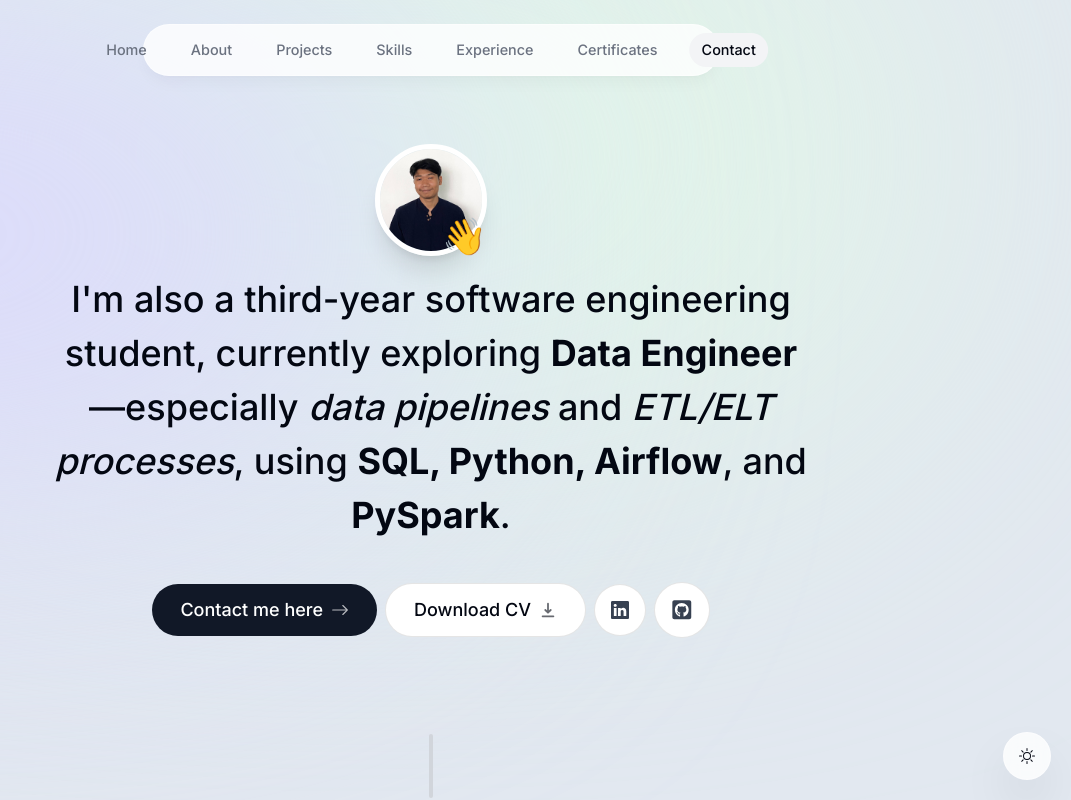
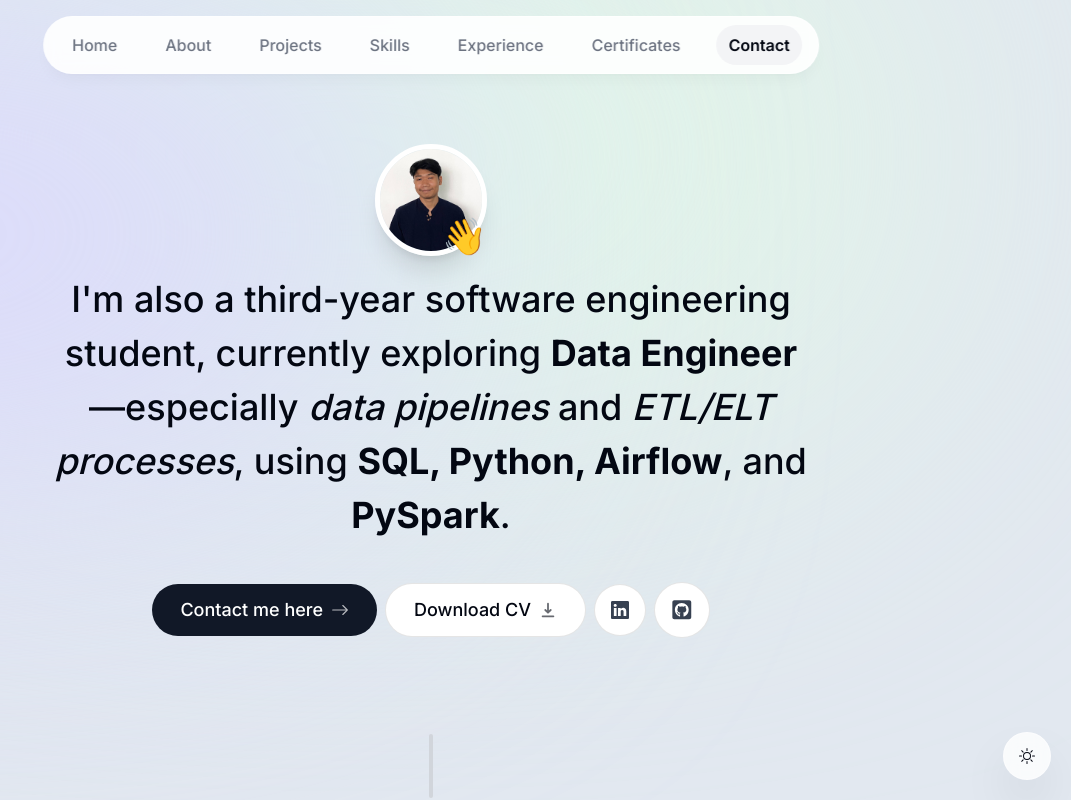
Before and after one commit to phonlapatS/Portfolio-with-React-Nextjs, a Next.js app: page / in a window 1280 px wide. Shown: the top 800 px of the page, without its empty margins (209-1280 px from the left). Built offline with nearby package versions, Linux system fonts and the light colour scheme.

Commit message:
edit header menu background to fit with the current content not finished

```diff
--- a/components/header.tsx
+++ b/components/header.tsx
@@ -7,40 +7,37 @@ import Link from 'next/link';
 import clsx from 'clsx';
 import { useActiveSectionContext } from '@/context/active-section-context';
 
-
 export function Header() {
   const { activeSection, setActiveSection, setTimeOfLastClick } = useActiveSectionContext();
 
   return (
-  <header className='z-[999] relative'>
-    <motion.div className='fixed top-0 left-1/2 -translate-x-1/2 h-[4.5rem] w-full rounded-none
-    border border-white border-opacity-40 bg-white bg-opacity-80
-    shadow-lg shadow-black/[0.03] backdrop-blur-[0,5rem]
-    sm:top-6 sm:h-[3.25rem] sm:w-[36rem] sm:rounded-full dark:bg-gray-950
-    dark:border-black/40 dark:bg-opacity-75'
-        initial={{ y: -100, x:"-50%", opacity: 0}} /*Edit Motion*/
-        animate={{ y: 0, x:"-50%", opacity: 1}}
+    <header className="z-[999] relative">
+      <div className="flex justify-center w-full">
+        <motion.div
+          className="fixed top-4 left-1/2 -translate-x-1/2 z-50
+            bg-white bg-opacity-90 border border-white border-opacity-40
+            shadow-lg shadow-black/[0.03] backdrop-blur-[0.5rem]
+            rounded-full px-4 py-2
+            w-max"
+          initial={{ y: -100, x: "-50%", opacity: 0 }}
+          animate={{ y: 0, x: "-50%", opacity: 1 }}
         >
-    </motion.div>
-
-    <nav className='flex fixed top-[0.15rem] left-1/2 h-12 -translate-x-1/2
-    py-2 sm:top-[1.7rem] sm:h-[initial] sm:py-0' >
-        <ul className='flex w-[22rem] flex-wrap items-center
-        justify-center gap-y-1 text-[0.9rem] font-medium text-gray-500
-        sm:w-[initial] sm:flex-nowrap sm:gap-5'>
+          <nav>
+            <ul className="flex items-center gap-6 text-[1rem] font-medium text-gray-500">
               {links.map(link => (
                 <motion.li
-                    className='h-3/4 flex items-center
-                    justify-center relative' key={link.hash}
-                    initial={{ y: -100, opacity: 0}}
+                  className="relative"
+                  key={link.hash}
+                  initial={{ y: -100, opacity: 0 }}
                   animate={{ y: 0, opacity: 1 }}
                 >
-                <Link className={clsx(
-                        "flex w-full items-center justify-center px-3 py-3 hover:text-gray-950 transition darkLtext-gray-500 dark:hover:text-gray-300"
-
-                        , {
-                            "text-gray-950 dark:text-gray-200": activeSection === link.name,
-                        })}
+                  <Link
+                    className={clsx(
+                      "flex items-center justify-center px-3 py-2 rounded-full hover:text-gray-950 transition dark:text-gray-500 dark:hover:text-gray-300",
+                      {
+                        "text-gray-950 dark:text-gray-200 font-semibold": activeSection === link.name,
+                      }
+                    )}
                     href={link.hash}
                     onClick={() => {
                       setActiveSection(link.name)
@@ -48,9 +45,9 @@ export function Header() {
                     }}
                   >
                     {link.name}
-                    {
-                        link.name === activeSection && (
-                            <motion.span className='bg-gray-100 rounded-full absolute inset-0 -z-10 dark:bg-gray-800'
+                    {link.name === activeSection && (
+                      <motion.span
+                        className="bg-gray-100 rounded-full absolute inset-0 -z-10 dark:bg-gray-800"
                         layoutId="activeSection"
                         transition={{
                           type: "spring",
@@ -58,14 +55,14 @@ export function Header() {
                           damping: 30
                         }}
                       ></motion.span>
-
                     )}
-
                   </Link>
                 </motion.li>
               ))}
             </ul>
           </nav>
+        </motion.div>
+      </div>
     </header>
   );
 }
--- a/lib/data.ts
+++ b/lib/data.ts
@@ -36,7 +36,7 @@ export const links = [
   },
     {
     name: "Certificates",
-    hash: "#certificate",
+    hash: "#certificates",
   },
   {
     name: "Contact",
```
Lines whose indentation alone changed are shown as unchanged.
